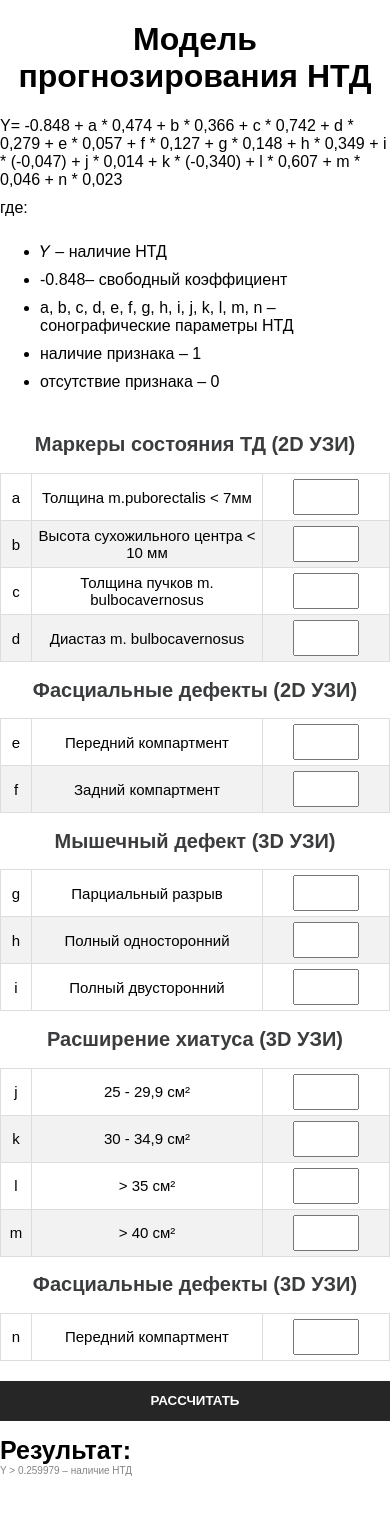
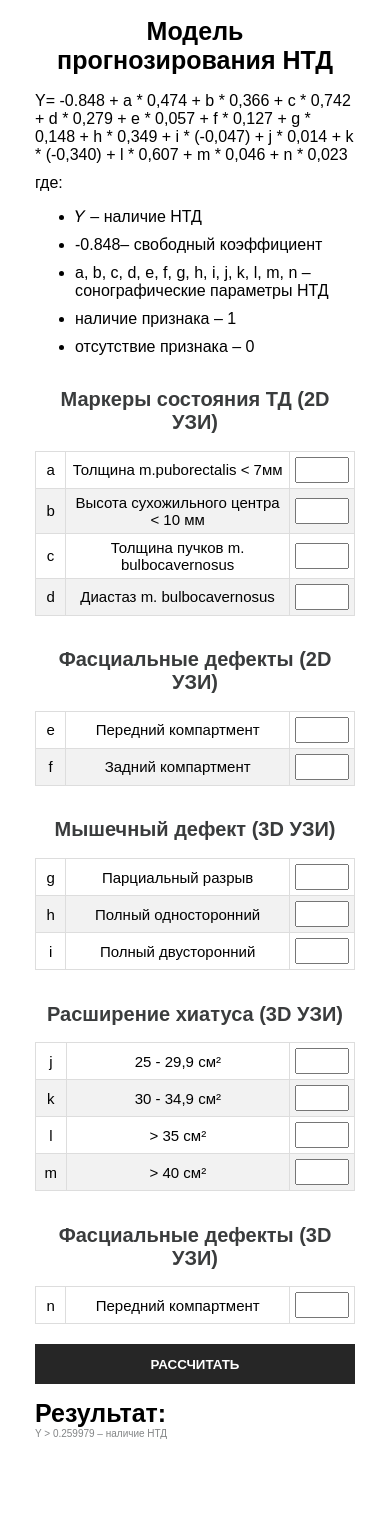
Before and after one commit to TatianaRyzhova/din-calculator, a React (Create React App) app: page / in a window 390 px wide. Shown: the top 1514 px of the page. Built offline with nearby package versions, Linux system fonts and the light colour scheme.

Commit message:
adapt for different sizes

```diff
--- a/src/App.css
+++ b/src/App.css
@@ -3,20 +3,17 @@
   text-align: center;
   margin: auto;
   justify-content: center;
-  /* display: flex;
-  flex-direction: column; */
+  max-width: 1024px;
 }
 
 p {
-  max-width: 400px;
   margin: 0 auto 10px;
   text-align: left;
 }
 
 ul {
-  display: inline-block;
+  /* display: inline-block;  */
 	text-align: left;
-  max-width: 400px;
 }
 
 li {
@@ -40,7 +37,6 @@ li {
 form {
   display: flex;
   flex-direction: column;
-  max-width: 400px;
   margin: auto;
 }
 
@@ -76,7 +72,7 @@ button:hover {
 }
 
 .result {
-  max-width: 400px;;
+  max-width: 1024px;;
   margin: auto;
   text-align: left;
   font-size: 25px;
@@ -117,6 +113,11 @@ button:hover {
   visibility: visible;
 }
 
+.tables {
+  display: grid;
+  grid-template-columns: repeat(2, 1fr);
+  grid-gap: 16px;
+}
 
 h2 {
   font-size: 20px;
@@ -154,3 +155,65 @@ tr:hover {
   font-weight: 200;
   color: #838586;
 }
+
+@media screen and (max-width: 900px) {
+  .container {
+    max-width: 820px;
+  }
+
+  .result {
+    max-width: 820px;
+  }
+}
+
+@media screen and (max-width: 820px) {
+  .container {
+    max-width: 700px;
+  }
+
+  .result {
+    max-width: 700px;
+  }
+}
+
+@media screen and (max-width: 768px) {
+  .container {
+    max-width: 700px;
+  }
+
+  .result {
+    max-width: 700px;
+  }
+
+  input {
+    max-width: 40px;
+    height: 10px;
+    padding-left: 8px;
+  }
+
+}
+
+@media screen and (max-width: 425px) {
+  .container {
+    max-width: 320px;
+  }
+
+  .result {
+    max-width: 320px;
+  }
+
+  input {
+    max-width: 40px;
+    height: 20px;
+    padding-left: 8px;
+  }
+
+  .tables {
+    display: flex;
+    flex-direction: column;
+  }
+
+  h1 {
+    font-size: 25px;
+  }
+}
--- a/src/App.js
+++ b/src/App.js
@@ -251,8 +251,9 @@ function handleSubmit(event) {
             />
           </div>
         </div> */}
-
-        <h2>Маркеры состояния ТД (2D УЗИ)</h2>
+        <div className="tables">
+          <div className="table-with-data">
+          <h2>Маркеры состояния ТД (2D УЗИ)</h2>
         <table>
           <tr>
             <th style={{width: "20px"}}>a</th>
@@ -311,8 +312,10 @@ function handleSubmit(event) {
             </th>
           </tr>
         </table>
+          </div>
 
-        <h2>Фасциальные дефекты (2D УЗИ)</h2>
+          <div className="table-with-data">
+          <h2>Фасциальные дефекты (2D УЗИ)</h2>
         <table>
           <tr>
             <th style={{width: "20px"}}>e</th>
@@ -343,8 +346,10 @@ function handleSubmit(event) {
             </th>
           </tr>
         </table>
+          </div>
 
-        <h2>Мышечный дефект (3D УЗИ)</h2>
+          <div className="table-with-data">
+          <h2>Мышечный дефект (3D УЗИ)</h2>
         <table>
           <tr>
             <th style={{width: "20px"}}>g</th>
@@ -389,8 +394,10 @@ function handleSubmit(event) {
             </th>
           </tr>
         </table>
+          </div>
 
-        <h2>Расширение хиатуса (3D УЗИ)</h2>
+          <div className="table-with-data">
+          <h2>Расширение хиатуса (3D УЗИ)</h2>
         <table>
           <tr>
             <th style={{width: "20px"}}>j</th>
@@ -449,8 +456,10 @@ function handleSubmit(event) {
             </th>
           </tr>
         </table>
+          </div>
 
-        <h2>Фасциальные дефекты (3D УЗИ)</h2>
+          <div className="table-with-data">
+          <h2>Фасциальные дефекты (3D УЗИ)</h2>
         <table>
           <tr>
             <th style={{width: "20px"}}>n</th>
@@ -467,7 +476,8 @@ function handleSubmit(event) {
             </th>
           </tr>
          </table>
-
+          </div>
+        </div>
 
         <button type="submit">РАССЧИТАТЬ</button>
       </form>
```
